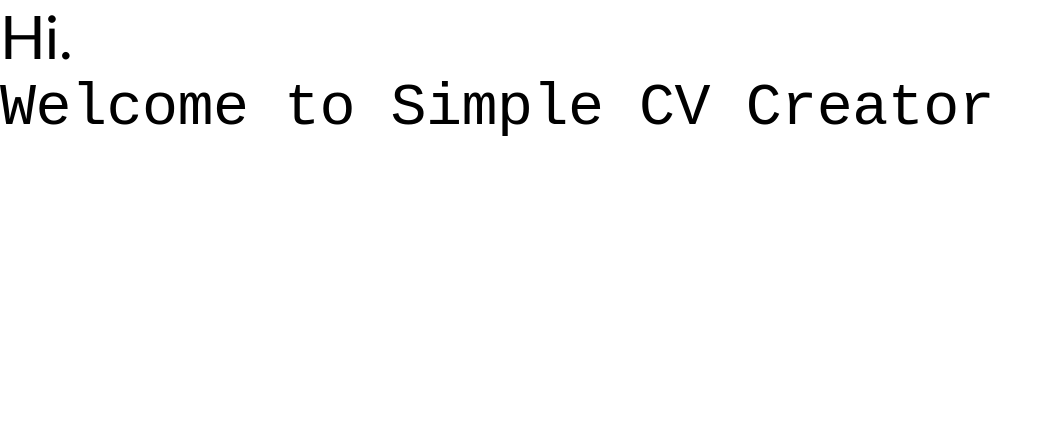
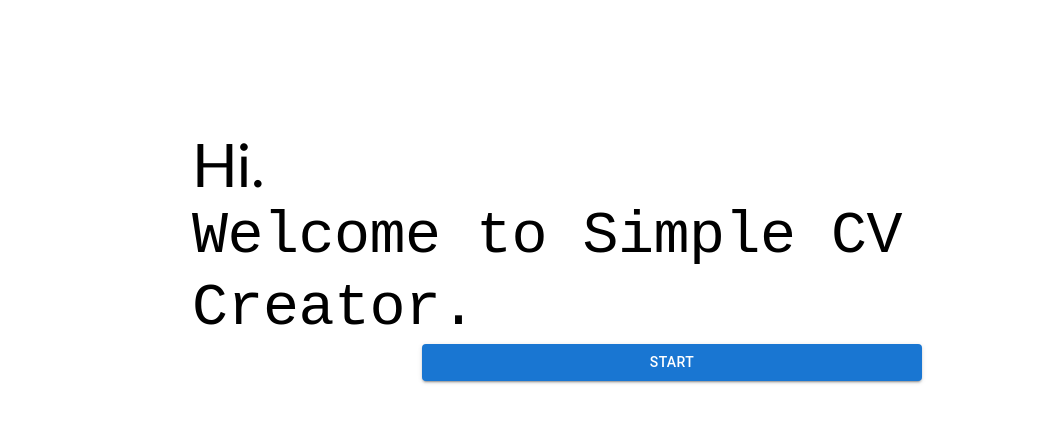
Before and after one commit to lewispotticary/simple-cv-creator, a React (Create React App) app: page / in a window 1280 px wide. Shown: the top 422 px of the page, without its empty margins (0-1053 px from the left). Built offline with nearby package versions, Linux system fonts and the light colour scheme.

Commit message:
Added styling to welcome.jsx

```diff
--- a/src/components/welcome/welcome.jsx
+++ b/src/components/welcome/welcome.jsx
@@ -1,12 +1,17 @@
 import React from 'react'
 
-import { Typography } from '@mui/material'
+import { Typography, Button } from '@mui/material';
+
+import styles from './welcome.module.css';
 
 function welcome() {
   return (
-    <div>
+    <div className={styles.welcomeContainer}>
       <Typography fontFamily={'Trebuchet MS'} variant='h2'>Hi.</Typography>
-      <Typography fontFamily={'Courier New'} variant='h2'>Welcome to Simple CV Creator</Typography>
+      <Typography fontFamily={'Courier New'} variant='h2'>Welcome to Simple CV Creator.</Typography>
+      <div className={styles.startContainer}>
+        <Button style={{ width: 500}} variant="contained">Start</Button>
+      </div>
     </div>
   )
 }
--- /dev/null
+++ b/src/components/welcome/welcome.module.css
@@ -0,0 +1,13 @@
+.welcomeContainer{
+    display: flex;
+    flex-direction: column;
+    margin-left: 15%;
+    margin-top: 10%;
+    width: 75%;
+}
+
+.startContainer{
+    display: flex;
+    align-items: center;
+    justify-content: center;
+}
```
